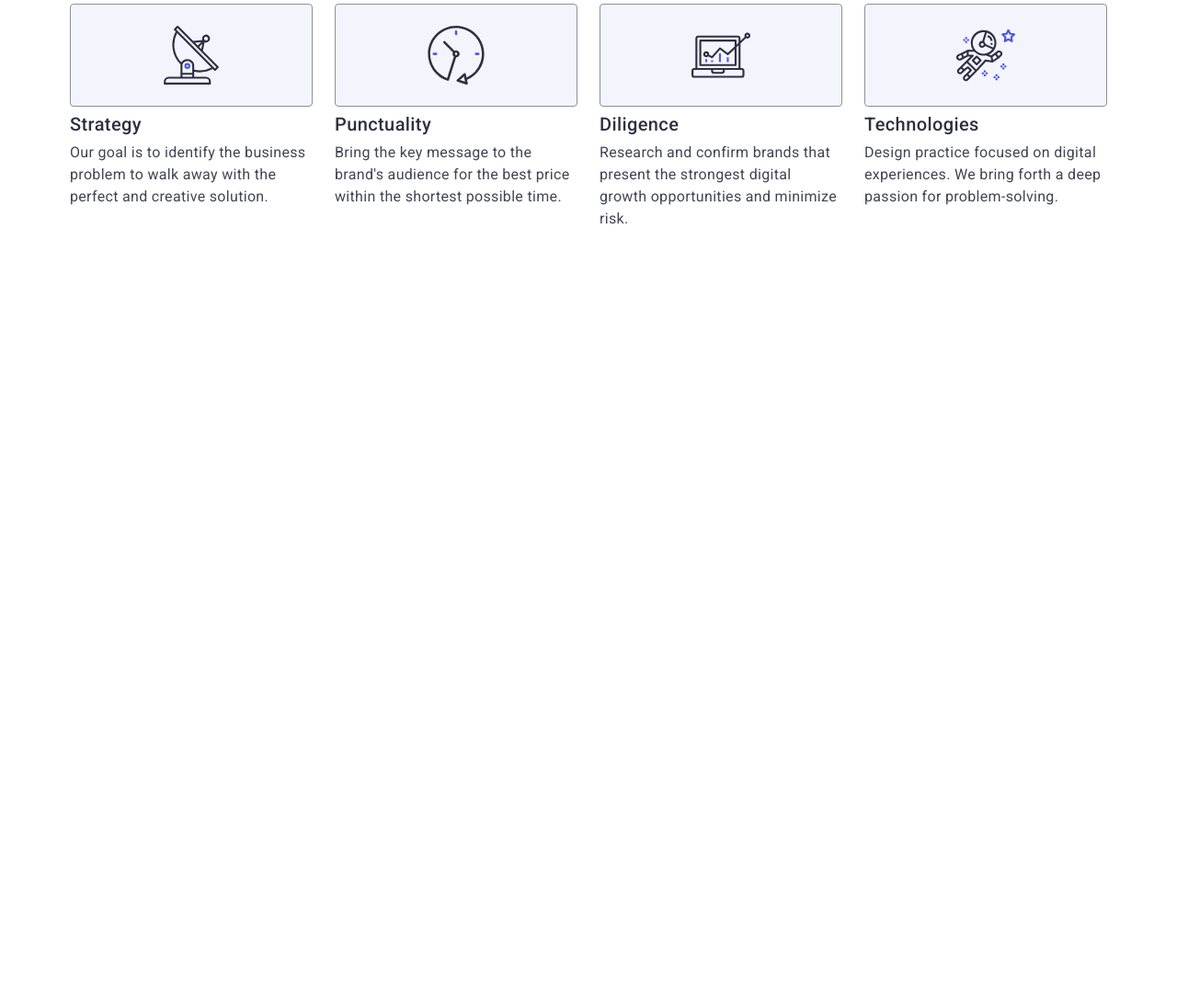
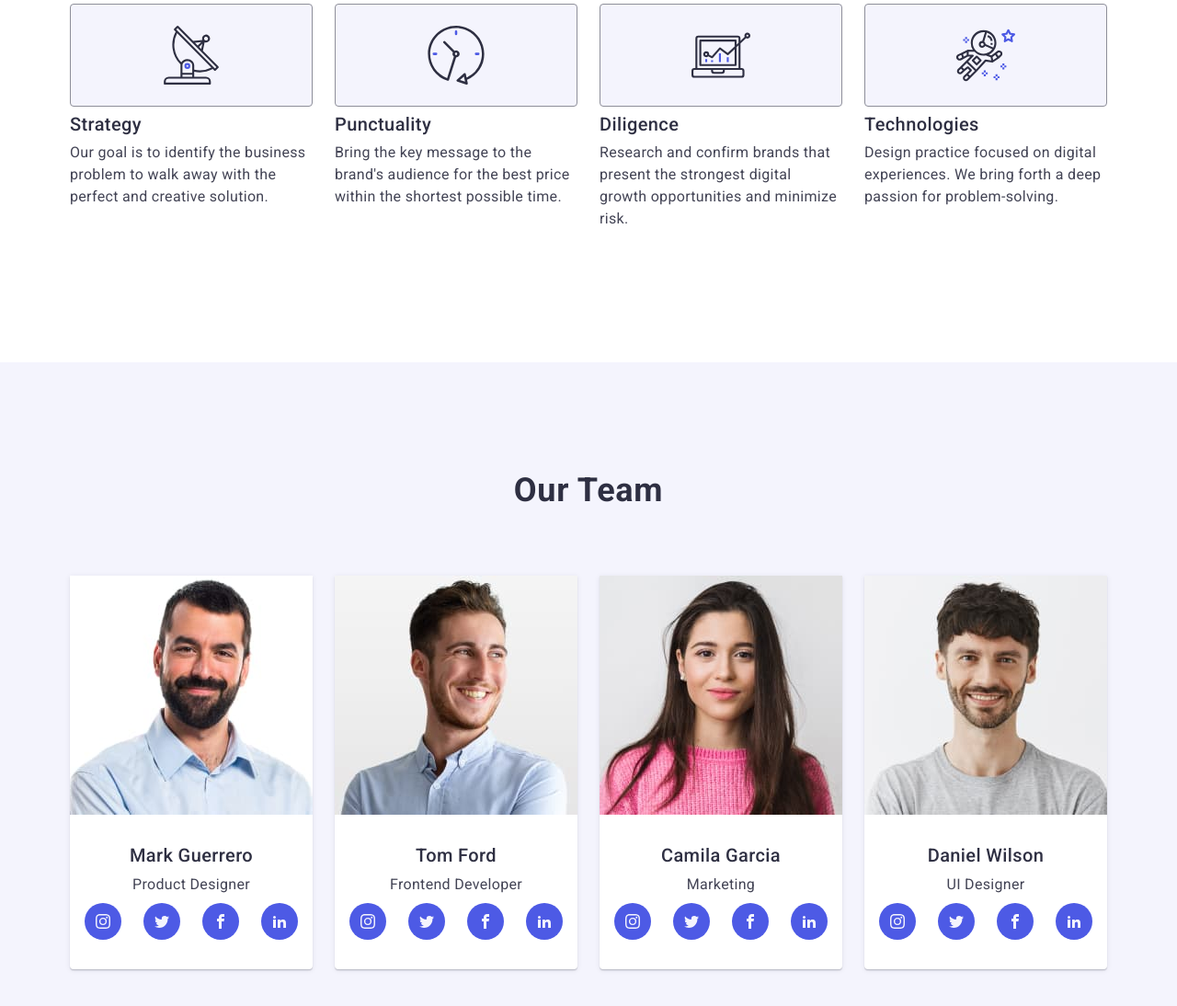
Before and after one commit to Subx1s0o/goit-markup-hw-06, a plain HTML site: page index.html in a window 1280 px wide. Shown: the part 789-1883 px from the top of the page at 92% size. Before the commit the page ends 1183 px from the top, so only its background shows below. Drawn offline with nearby package versions, Linux system fonts and the light colour scheme.

Commit message:
add third-section adaptive

```diff
--- a/css/styles.css
+++ b/css/styles.css
@@ -487,6 +487,117 @@ li {
 
 /* ---------------------- END SECOND SECTION STYLES------------------------------ */
 
+/* ----------------------THIRD SECTION STYLES --------------------------------- */
+
+.team {
+  background-color: #f4f4fd;
+  padding: 96px 0;
+}
+
+.teamlist {
+  background-color: #ffffff;
+  box-shadow: 0 2px 1px 0 rgba(46, 47, 66, 0.08),
+    0 1px 1px 0 rgba(46, 47, 66, 0.16), 0 1px 6px 0 rgba(46, 47, 66, 0.08);
+  flex-basis: calc((1128px - 72px) / 4);
+  border-radius: 0px 0px 4px 4px;
+}
+
+.ul-team {
+  display: flex;
+  gap: 72px;
+  flex-wrap: wrap;
+  justify-content: center;
+}
+
+.team .container {
+  max-width: 320px;
+}
+
+.second-h {
+  font-weight: 700;
+  font-size: 36px;
+  color: #2e2f42;
+  text-align: center;
+  line-height: 1.11;
+  letter-spacing: 0.02em;
+  text-transform: capitalize;
+  margin-bottom: 72px;
+}
+
+.card-container {
+  padding: 32px 0;
+}
+
+.third-h-team {
+  font-weight: 500;
+  font-size: 20px;
+  color: #2e2f42;
+  letter-spacing: 0.02em;
+  text-align: center;
+  margin-bottom: 8px;
+}
+
+.paragraph-team {
+  letter-spacing: 0.02em;
+  text-align: center;
+  line-height: 1.5;
+  margin-bottom: 8px;
+}
+
+.social-icons {
+  display: flex;
+  padding: 0 16px;
+  gap: 24px;
+  justify-content: center;
+}
+
+.bc-icon {
+  display: flex;
+  justify-content: center;
+  align-items: center;
+  border-radius: 50%;
+  background-color: #4d5ae5;
+  width: 40px;
+  height: 40px;
+  transition: background-color 250ms cubic-bezier(0.4, 0, 0.2, 1);
+}
+
+.bc-icon-svg {
+  fill: #f4f4fd;
+}
+
+@media (min-width: 768px) {
+  .team .container {
+    max-width: 768px;
+  }
+  .ul-team {
+    gap: 24px;
+  }
+}
+
+@media (min-width: 1158px) {
+  .bc-icon:hover,
+  .bc-icon:focus {
+    background-color: #404bbf;
+  }
+
+  .team .container {
+    min-width: 1158px;
+  }
+
+  .team {
+    padding: 120px 0;
+  }
+}
+
+/* ---------------------- END THIRD SECTION STYLES -------------------------------*/
+
+.card-container-p {
+  padding: 32px 16px;
+  border: 1px solid #e7e9fc;
+  border-top: none;
+}
+
 .logospan-footer {
   color: #f4f4fd;
 }
@@ -551,17 +662,6 @@ li {
   background-color: #404bbf;
 }
 
-.second-h {
-  font-weight: 700;
-  font-size: 36px;
-  color: #2e2f42;
-  text-align: center;
-  line-height: 1.11;
-  letter-spacing: 0.02em;
-  text-transform: capitalize;
-  margin-bottom: 72px;
-}
-
 .paragraph-footer {
   letter-spacing: 0.02em;
   color: #f4f4fd;
@@ -575,13 +675,6 @@ li {
   font-weight: 500;
 }
 
-.social-icons {
-  display: flex;
-  padding: 0 16px;
-  gap: 24px;
-  justify-content: center;
-}
-
 .social-media {
   margin-right: auto;
 }
@@ -589,26 +682,6 @@ li {
 .social-media .social-icons {
   padding: 0;
   gap: 16px;
-}
-
-.bc-icon {
-  display: flex;
-  justify-content: center;
-  align-items: center;
-  border-radius: 50%;
-  background-color: #4d5ae5;
-  width: 40px;
-  height: 40px;
-  transition: background-color 250ms cubic-bezier(0.4, 0, 0.2, 1);
-}
-
-.bc-icon:hover,
-.bc-icon:focus {
-  background-color: #404bbf;
-}
-
-.bc-icon-svg {
-  fill: #f4f4fd;
 }
 
 .bc-footer-icon-svg {
@@ -632,40 +705,11 @@ li {
   background-color: #31d0aa;
 }
 
-.team {
-  background-color: #f4f4fd;
-}
-
-.teamlist {
-  background-color: #ffffff;
-  box-shadow: 0 2px 1px 0 rgba(46, 47, 66, 0.08),
-    0 1px 1px 0 rgba(46, 47, 66, 0.16), 0 1px 6px 0 rgba(46, 47, 66, 0.08);
-}
-
-.team .container ul {
-  display: flex;
-  gap: 24px;
-}
-
-.team .container li {
-  flex-basis: calc((1128px - 72px) / 4);
-  border-radius: 0px 0px 4px 4px;
-}
-
 .portfolio:hover {
   box-shadow: 0 2px 1px 0 rgba(46, 47, 66, 0.08),
     0 1px 1px 0 rgba(46, 47, 66, 0.16), 0 1px 6px 0 rgba(46, 47, 66, 0.08);
 }
 
-.card-container {
-  padding: 32px 0;
-}
-
-.card-container-p {
-  padding: 32px 16px;
-  border: 1px solid #e7e9fc;
-  border-top: none;
-}
 .section-portfolio .container ul {
   display: flex;
   gap: 24px;
@@ -693,21 +737,6 @@ li {
 .contacts:hover,
 .contacts:focus {
   color: #404bbf;
-}
-
-.third-h-team {
-  font-weight: 500;
-  font-size: 20px;
-  color: #2e2f42;
-  letter-spacing: 0.02em;
-  text-align: center;
-  margin-bottom: 8px;
-}
-
-.paragraph-team {
-  letter-spacing: 0.02em;
-  text-align: center;
-  margin-bottom: 8px;
 }
 
 .third-h-portfolio {
--- a/index.html
+++ b/index.html
@@ -118,13 +118,14 @@
           </ul>
         </div>
       </section>
-      <!--
+
       <section class="section team">
         <div class="container">
           <h2 class="second-h">Our Team</h2>
           <ul class="ul-team">
             <li class="teamlist">
               <img
+                srcset="./images/one.jpg 1x, ./images/one@2x.jpg 2x"
                 src="./images/one.jpg"
                 alt="Mark Guerrero"
                 width="264"
@@ -183,6 +184,7 @@
             </li>
             <li class="teamlist">
               <img
+                srcset="./images/two.jpg 1x, ./images/two@2x.jpg 2x"
                 src="./images/two.jpg"
                 alt="Tom Ford"
                 width="264"
@@ -241,6 +243,7 @@
             </li>
             <li class="teamlist">
               <img
+                srcset="./images/three.jpg 1x, ./images/three@2x.jpg 2x"
                 src="./images/three.jpg"
                 alt="Camila Garcia"
                 width="264"
@@ -299,6 +302,7 @@
             </li>
             <li class="teamlist">
               <img
+                srcset="./images/four.jpg 1x, ./images/four@2x.jpg 2x"
                 src="./images/four.jpg"
                 alt="Daniel Wilson"
                 width="264"
@@ -358,6 +362,7 @@
           </ul>
         </div>
       </section>
+      <!--
       <section class="section section-portfolio">
         <div class="container">
           <h2 class="second-h">Our Portfolio</h2>
```
Also changed, not shown: images/four@2x.jpg (added), images/one@2x.jpg (added), images/three@2x.jpg (added), images/two@2x.jpg (added).
